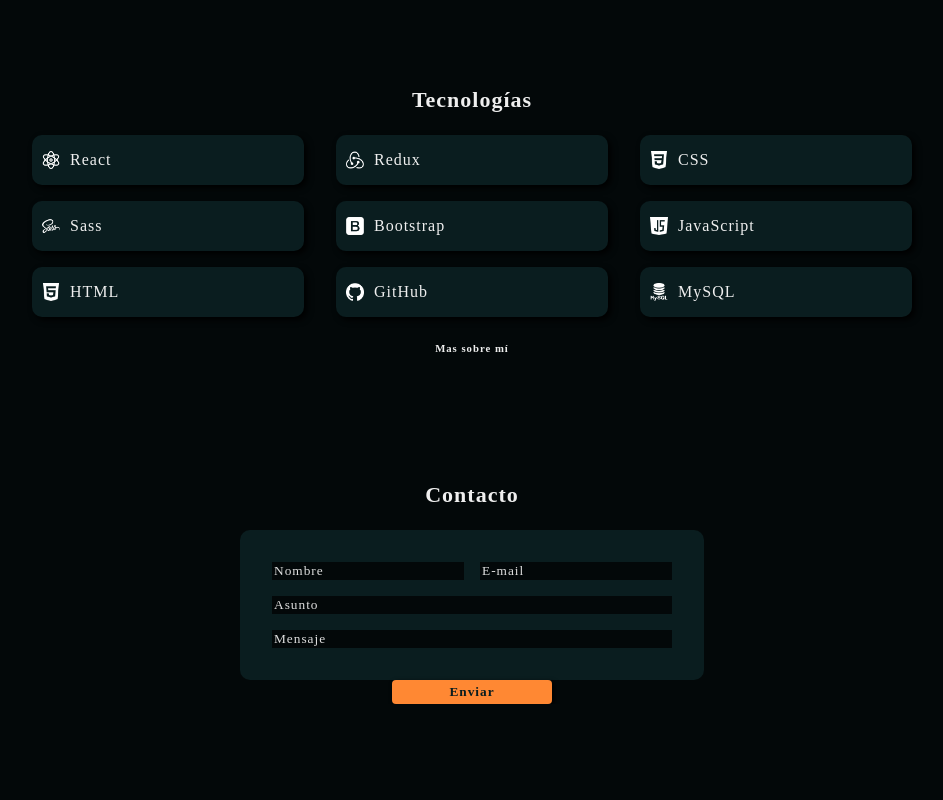
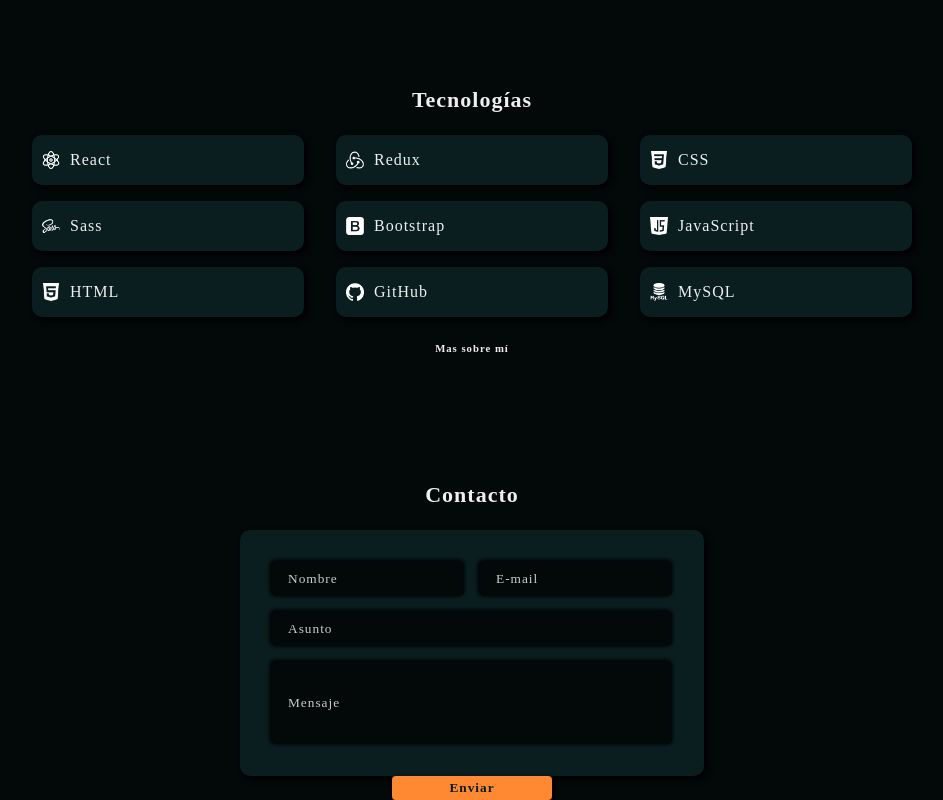
Before and after one commit to ferutizi/Portfolio, a React (Create React App) app: page / in a window 1280 px wide. Shown: the part 1065-1865 px from the top of the page, without its empty margins (168-1111 px from the left). Before the commit the page ends 1769 px from the top, so only its background shows below. Built offline with nearby package versions, Linux system fonts and the light colour scheme; a web font is replaced by a local one.

Commit message:
estilo form - variable color shadow

```diff
--- a/src/components/Form.jsx
+++ b/src/components/Form.jsx
@@ -64,7 +64,7 @@
                 <input
                     type='text-area'
                     placeholder='Mensaje'
-                    className='input__row'
+                    className='input__row text-area'
                     {...contacto.getFieldProps('message')}
                 />
                 {contacto.touched.message && contacto.errors.message ? <div className='form__errors'>{contacto.errors.message}</div> : null}
--- a/src/components/Form.scss
+++ b/src/components/Form.scss
@@ -14,11 +14,20 @@
     justify-content: center;
     gap: 1rem;
     padding: 2rem;
+    box-shadow: 3px 3px 6px $shadow;
     border-radius: 10px;
-    ::placeholder { color: $whiteText };
+    :focus { border: 1px solid $secondary }
+    ::placeholder { color: $whiteText2 };
     input {
         background-color: $background;
+        color: #fefefe;
         border: none;
+        outline: none;
+        border-radius: 5px;
+        padding-left: 1rem;
+        box-shadow: -1px -1px 3px 2px $background;
+        :focus { color: red }
+        height: 32px;
     }
 }
 
@@ -30,6 +39,10 @@
     }
 }
 
+.text-area {
+    min-height: 80px;
+}
+
 .form__button {
     @include button-primary
 }
--- a/src/components/Nav.scss
+++ b/src/components/Nav.scss
@@ -10,7 +10,7 @@
     width: 100vw;
     justify-content: space-between;
     align-items: center;
-    box-shadow: 0 2px 8px rgba(0,0,0,0.3);
+    box-shadow: 0 2px 8px $shadow;
 
     .logo {
         display: flex;
--- a/src/components/Presentation.scss
+++ b/src/components/Presentation.scss
@@ -7,7 +7,7 @@
         font-size: 48px;
         margin: 0;
         color: $secondary;
-        text-shadow: 2px 2px 4px #000;
+        text-shadow: 2px 2px 4px $shadow;
     }
     h2 {
         margin: 8px 0;
--- a/src/components/Proyects.scss
+++ b/src/components/Proyects.scss
@@ -49,7 +49,7 @@
     display: flex;
     flex-direction: column;
     align-items: center;
-    box-shadow: 3px 3px 6px #000;
+    box-shadow: 3px 3px 6px $shadow;
     border: 1px solid rgba(0,0,0,0);
     &:hover {
         border: 1px solid $secondary;
--- a/src/components/Tecnology.scss
+++ b/src/components/Tecnology.scss
@@ -16,5 +16,5 @@
     align-items: center;
     background-color: $primary;
     border-radius: 10px;
-    box-shadow: 3px 3px 6px #000;
+    box-shadow: 3px 3px 6px $shadow;
 }
--- a/src/scss/_variables.scss
+++ b/src/scss/_variables.scss
@@ -3,3 +3,4 @@
 $secondary: hsl(25, 100%, 60%);
 $whiteText: #dfdfdf;
 $whiteText2: #cccccc;
+$shadow: #000;
```
